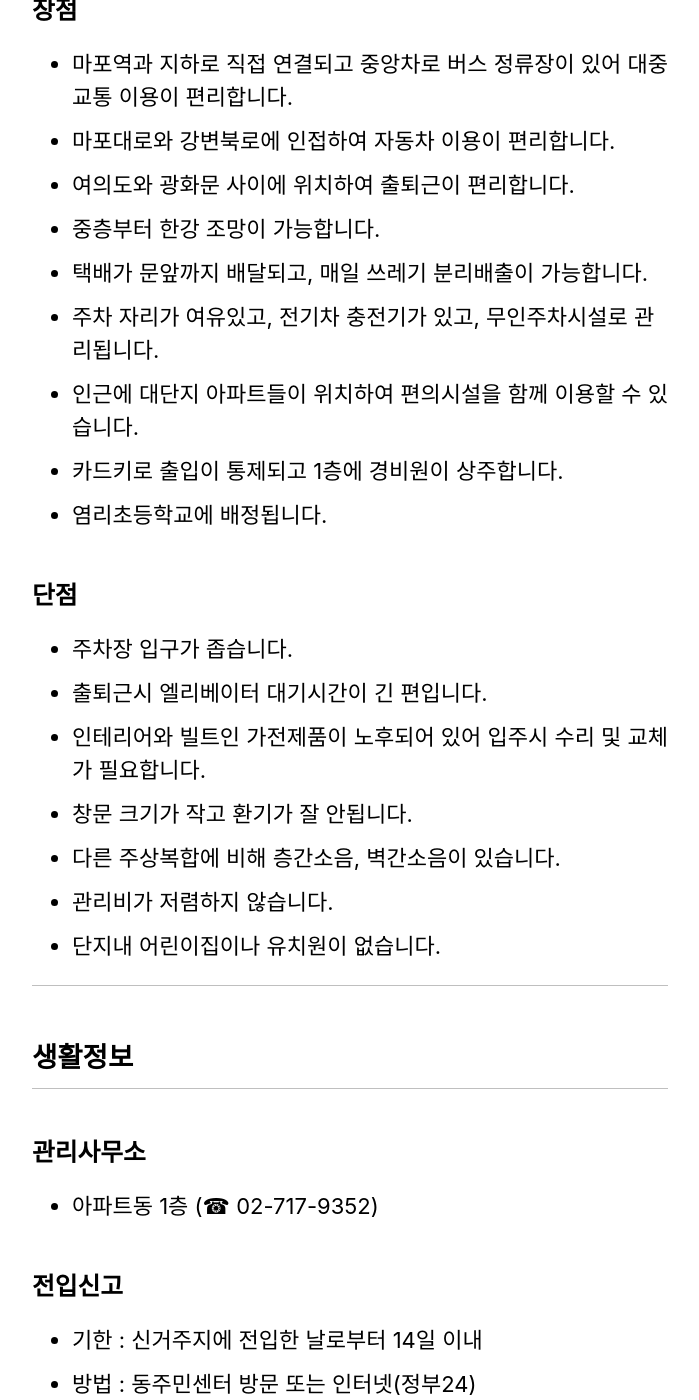
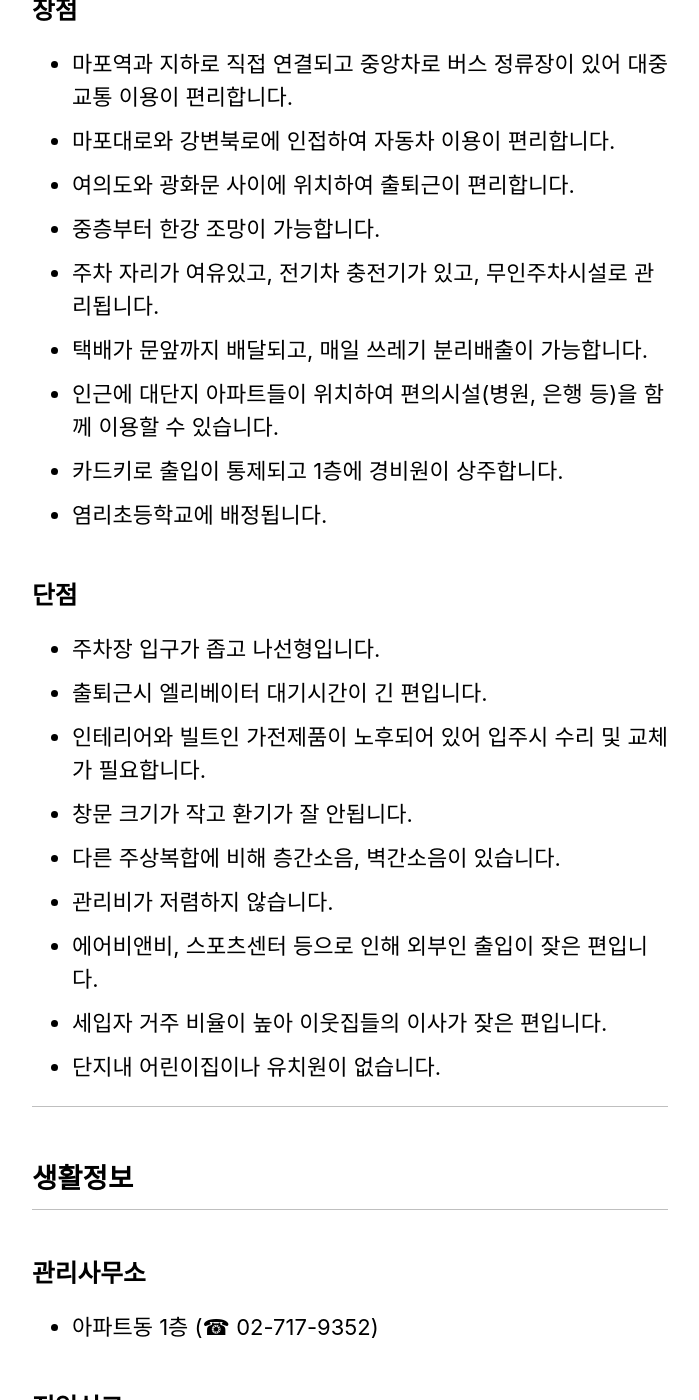
Before and after one commit to mapoobelisk/mapoobelisk.github.io, a Jekyll site: the page built from _pages/about.md, in a window 1280 px wide and 1400 px high, scrolled down 2582 px. Shown: the whole window, without its empty margins (290-989 px from the left). Built offline with Jekyll 4.4.1, drawn with Linux system fonts in a browser that asks for light colours; cached includes are drawn as plain includes.

Commit message:
update about, remodeling

```diff
--- a/_pages/about.md
+++ b/_pages/about.md
@@ -63,20 +63,22 @@ toc: true
 - 마포대로와 강변북로에 인접하여 자동차 이용이 편리합니다.
 - 여의도와 광화문 사이에 위치하여 출퇴근이 편리합니다.
 - 중층부터 한강 조망이 가능합니다.
+- 주차 자리가 여유있고, 전기차 충전기가 있고, 무인주차시설로 관리됩니다.
 - 택배가 문앞까지 배달되고, 매일 쓰레기 분리배출이 가능합니다.
-- 주차 자리가 여유있고, 전기차 충전기가 있고, 무인주차시설로 관리됩니다.
-- 인근에 대단지 아파트들이 위치하여 편의시설을 함께 이용할 수 있습니다.
+- 인근에 대단지 아파트들이 위치하여 편의시설(병원, 은행 등)을 함께 이용할 수 있습니다.
 - 카드키로 출입이 통제되고 1층에 경비원이 상주합니다.
 - 염리초등학교에 배정됩니다.
 
 ### 단점
 
-- 주차장 입구가 좁습니다.
+- 주차장 입구가 좁고 나선형입니다.
 - 출퇴근시 엘리베이터 대기시간이 긴 편입니다.
 - 인테리어와 빌트인 가전제품이 노후되어 있어 입주시 수리 및 교체가 필요합니다.
 - 창문 크기가 작고 환기가 잘 안됩니다.
 - 다른 주상복합에 비해 층간소음, 벽간소음이 있습니다.
 - 관리비가 저렴하지 않습니다.
+- 에어비앤비, 스포츠센터 등으로 인해 외부인 출입이 잦은 편입니다.
+- 세입자 거주 비율이 높아 이웃집들의 이사가 잦은 편입니다.
 - 단지내 어린이집이나 유치원이 없습니다.
 
 ---
```
Also changed, not shown: _posts/2020-07-01-리모델링-후기.md (+3 -1 lines).
